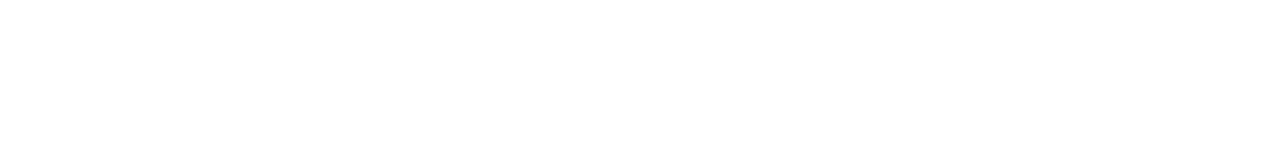
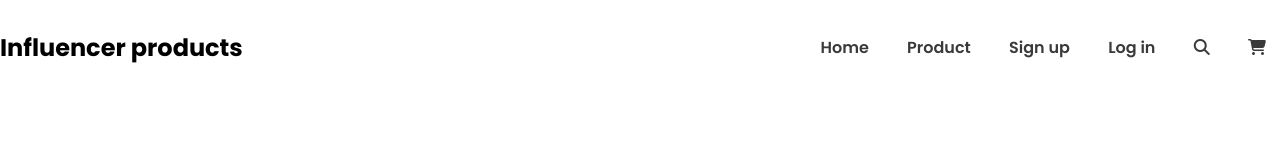
Before and after one commit to Armanhossain15/influencer-gears-website, a plain HTML site: page index.html in a window 1280 px wide. Drawn offline with Linux system fonts and the light colour scheme.

Commit message:
added header

```diff
--- a/index.html
+++ b/index.html
@@ -4,8 +4,33 @@
     <meta charset="UTF-8">
     <meta name="viewport" content="width=device-width, initial-scale=1.0">
     <title>influencer gears website</title>
+    <link rel="stylesheet" href="style.css">
+    <script src="https://kit.fontawesome.com/4d9f91bc4c.js" crossorigin="anonymous"></script>
+    <link rel="preconnect" href="https://fonts.googleapis.com">
+    <link rel="preconnect" href="https://fonts.gstatic.com" crossorigin>
+    <link href="https://fonts.googleapis.com/css2?family=Poppins:wght@300;400;500;600;700&display=swap" rel="stylesheet">
 </head>
 <body>
-
+    <!-- header start-->
+    <header>
+       <nav class="navbar">
+        <div class="logo">
+            <h1>Influencer products</h1>
+        </div>
+        <div class="menu">
+            <ul>
+                <li><a href="#">Home</a></li>
+                <li><a href="#">Product</a></li>
+                <li><a href="#">Sign up</a></li>
+                <li><a href="#">Log in</a></li>
+                <li><i class="fa-solid fa-magnifying-glass"></i></li>
+                <li><i class="fa-solid fa-cart-shopping"></i></li>
+            </ul>
+        </div>
+       </nav>
+    </header>
+    <!-- header end-->
+    <!-- main start-->
+    <!-- main end-->
 </body>
 </html>
--- /dev/null
+++ b/style.css
@@ -0,0 +1,30 @@
+* {
+    padding: 0;
+    margin: 0;
+    font-family: 'Poppins', sans-serif;
+}
+/* navbar start */
+.navbar {
+    display: flex;
+    align-items: center;
+    width: 1300px;
+    margin: auto;
+    justify-content: space-between;
+    padding: 30px 0;
+}
+
+.menu ul li {
+    display: inline-block;
+    margin-right: 34px;
+}
+
+.menu ul li a {
+    color: #3A3A3A;
+    font-size: 16px;
+    font-weight: 600;
+    text-decoration: none;
+}
+.menu ul li i{
+    color: #3A3A3A;
+}
+/* navbar end */
```
